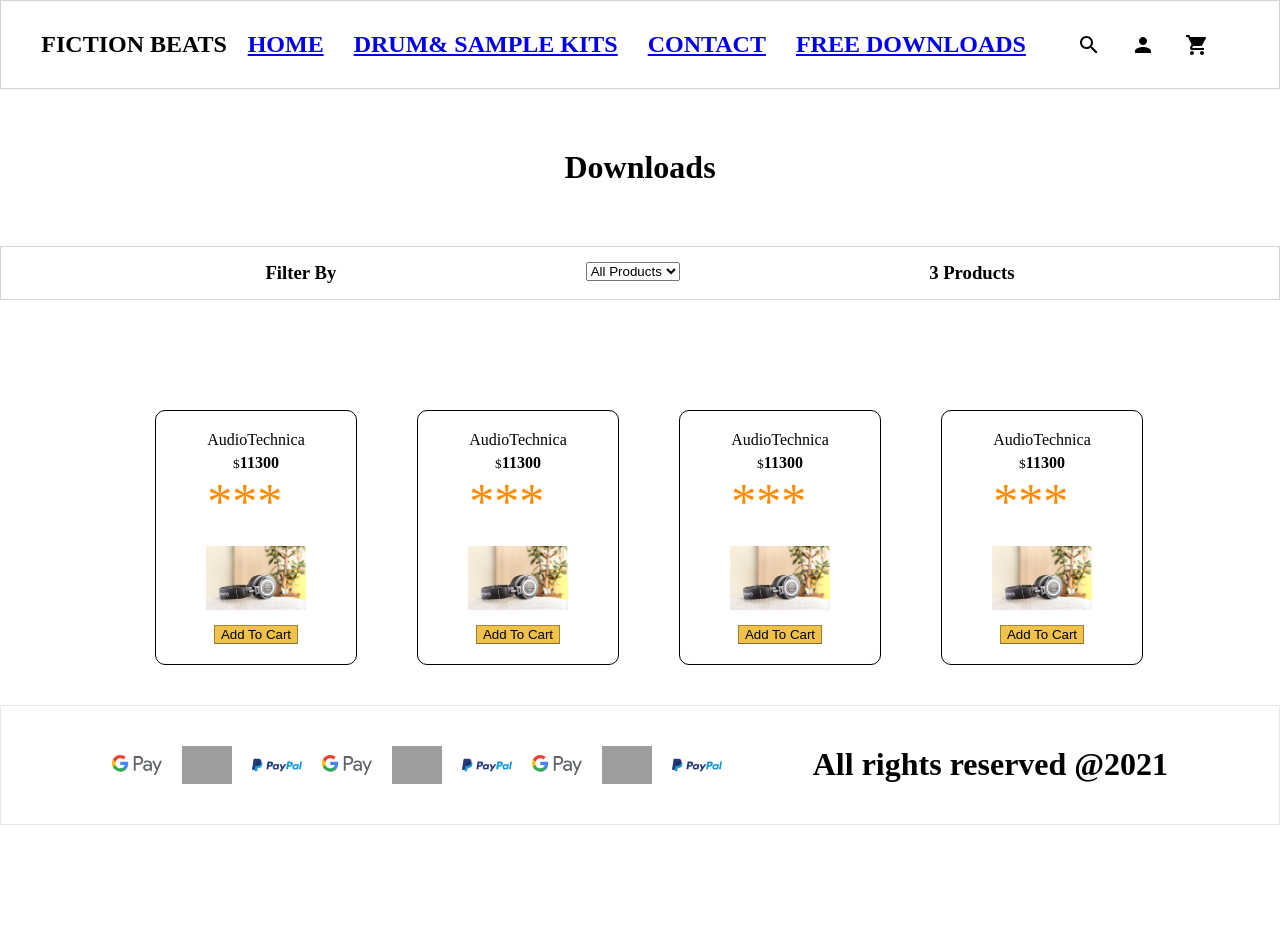
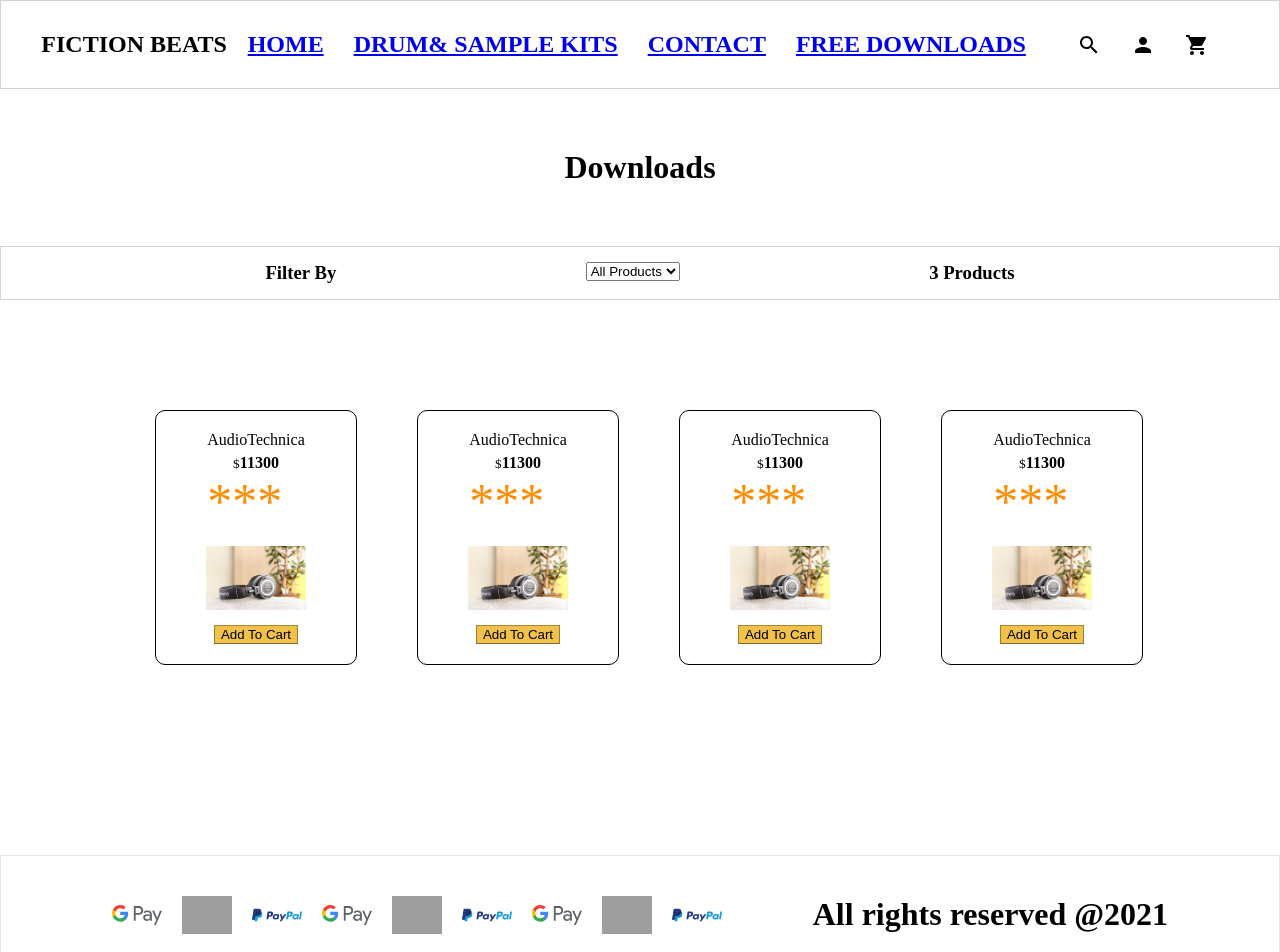
Before and after one commit to vermad843/combine-projects, a React (Create React App) app: page /freedownloads in a window 1280 px wide. Shown: the top 952 px of the page. Before the commit the page ends 825 px from the top, so only its background shows below. Built offline with nearby package versions, Linux system fonts and the light colour scheme; grey boxes are pictures that could not be loaded.

Commit message:
Free downloads at right place

```diff
--- a/src/Footer.css
+++ b/src/Footer.css
@@ -5,6 +5,8 @@
     display : flex;
     text-align: center;
     justify-content: space-evenly ;
+    position : relative;
+    bottom : -150px;
 }
 
 .footer > h1 {
```
